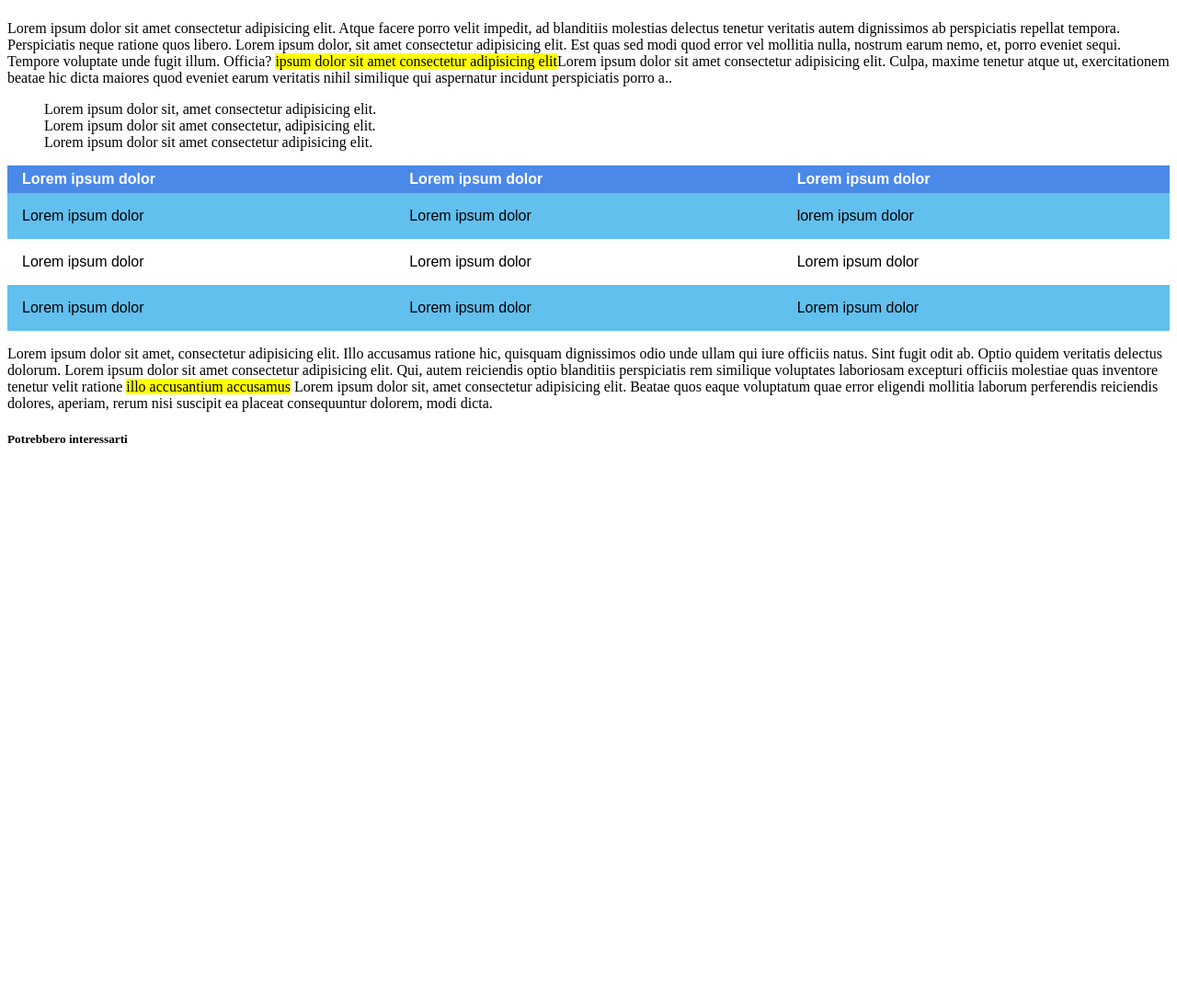
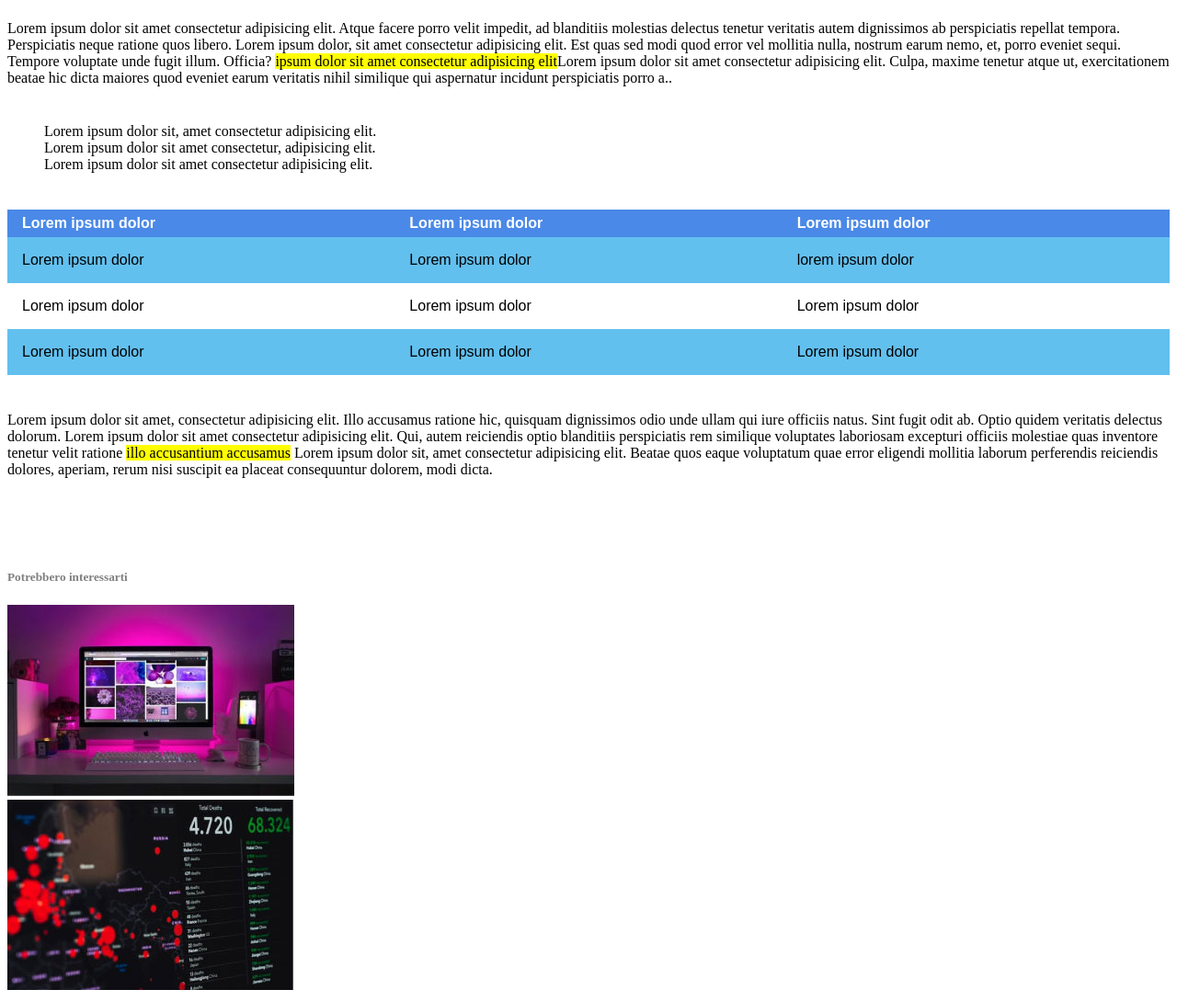
Before and after one commit to GioPa97/html-css-booleaner, a plain HTML site: page index.html in a window 1280 px wide. Shown: the part 720-1809 px from the top of the page at 92% size. Before the commit the page ends 1228 px from the top, so only its background shows below. Drawn offline with Linux system fonts and the light colour scheme.

Commit message:
Finito esercizio, mancano le scritte sulle img

```diff
--- a/index.html
+++ b/index.html
@@ -28,8 +28,6 @@
             <p>1st Photo: john S. and James L. Knight Fondation, by Scott Henrichsen</p>
             <p>2nd Photo: Wikimedia, by Paul Clarke</p>
         </div>
-
-
         <p>Lorem ipsum dolor sit amet consectetur adipisicing elit. Atque facere porro velit impedit, ad
             blanditiis
             molestias delectus tenetur veritatis autem dignissimos ab perspiciatis repellat tempora.
@@ -40,17 +38,15 @@
             dolor sit amet consectetur adipisicing elit. Culpa, maxime tenetur atque ut, exercitationem beatae hic
             dicta maiores quod eveniet earum veritatis nihil similique qui aspernatur incidunt perspiciatis porro
             a..</p>
-        <div>
+        <div class="lista">
             <ul>
                 <il>Lorem ipsum dolor sit, amet consectetur adipisicing elit.</il><br>
 
                 <il>Lorem ipsum dolor sit amet consectetur, adipisicing elit.</il><br>
 
                 <il>Lorem ipsum dolor sit amet consectetur adipisicing elit.</il><br>
-
             </ul>
         </div>
-
         <table id="tablestyle">
             <tr>
                 <th>Lorem ipsum dolor</th>
@@ -72,10 +68,7 @@
                 <td>Lorem ipsum dolor</td>
                 <td>Lorem ipsum dolor</td>
             </tr>
-
         </table>
-
-
         <p>Lorem ipsum dolor sit amet, consectetur adipisicing elit. Illo accusamus ratione hic, quisquam
             dignissimos
             odio unde ullam qui iure officiis natus. Sint fugit odit ab. Optio quidem veritatis delectus
@@ -85,7 +78,12 @@
             Lorem ipsum dolor sit, amet consectetur adipisicing elit. Beatae quos eaque voluptatum quae error
             eligendi mollitia laborum perferendis reiciendis dolores, aperiam, rerum nisi suscipit ea placeat
             consequuntur dolorem, modi dicta.</p>
-        <h5><b>Potrebbero interessarti</b></h5>
+        <div class="adv">
+            <h5 style="color:gray"><b>Potrebbero interessarti</b></h5>
+            <img src="./img/monitor.jpg" alt="monitor computer">
+            <br>
+            <img src="./img/graph.jpg" alt="applicazione">
+        </div>
 
 
 
--- a/style.css
+++ b/style.css
@@ -23,7 +23,11 @@
     margin-top: 50px;
     margin-left: 5px;
     width: 100px;
+}
 
+.lista {
+    margin-top: 40px;
+    margin-bottom: 40px;
 }
 
 #tablestyle {
@@ -31,6 +35,7 @@
     border-collapse: collapse;
     width: 100%;
     text-align: left;
+    margin-bottom: 40px;
 }
 
 
@@ -52,6 +57,9 @@
     text-align: left;
     background-color: #4a89e7;
     color: white;
-
     ]
 }
+
+.adv {
+    margin-top: 100px;
+}
```
